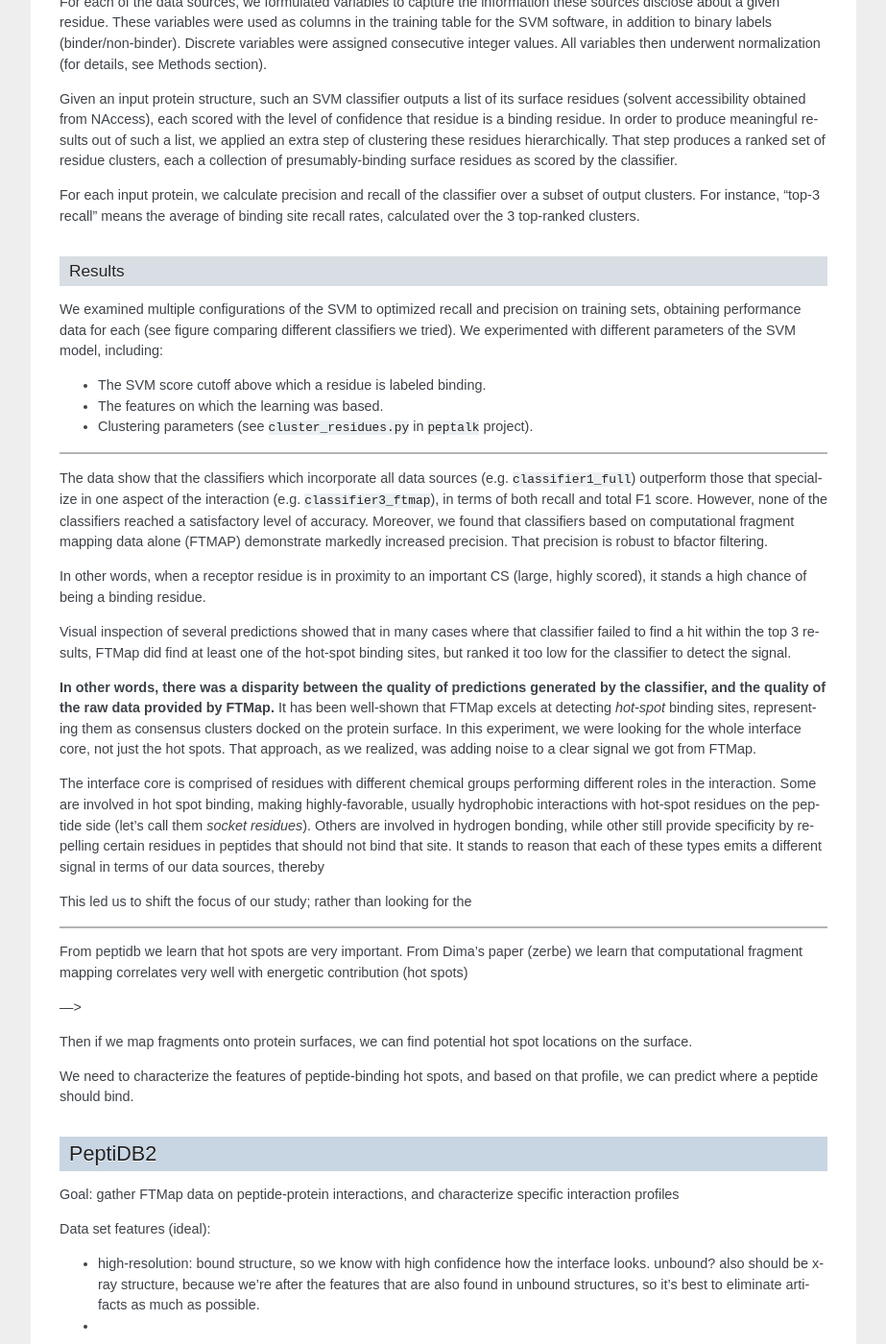
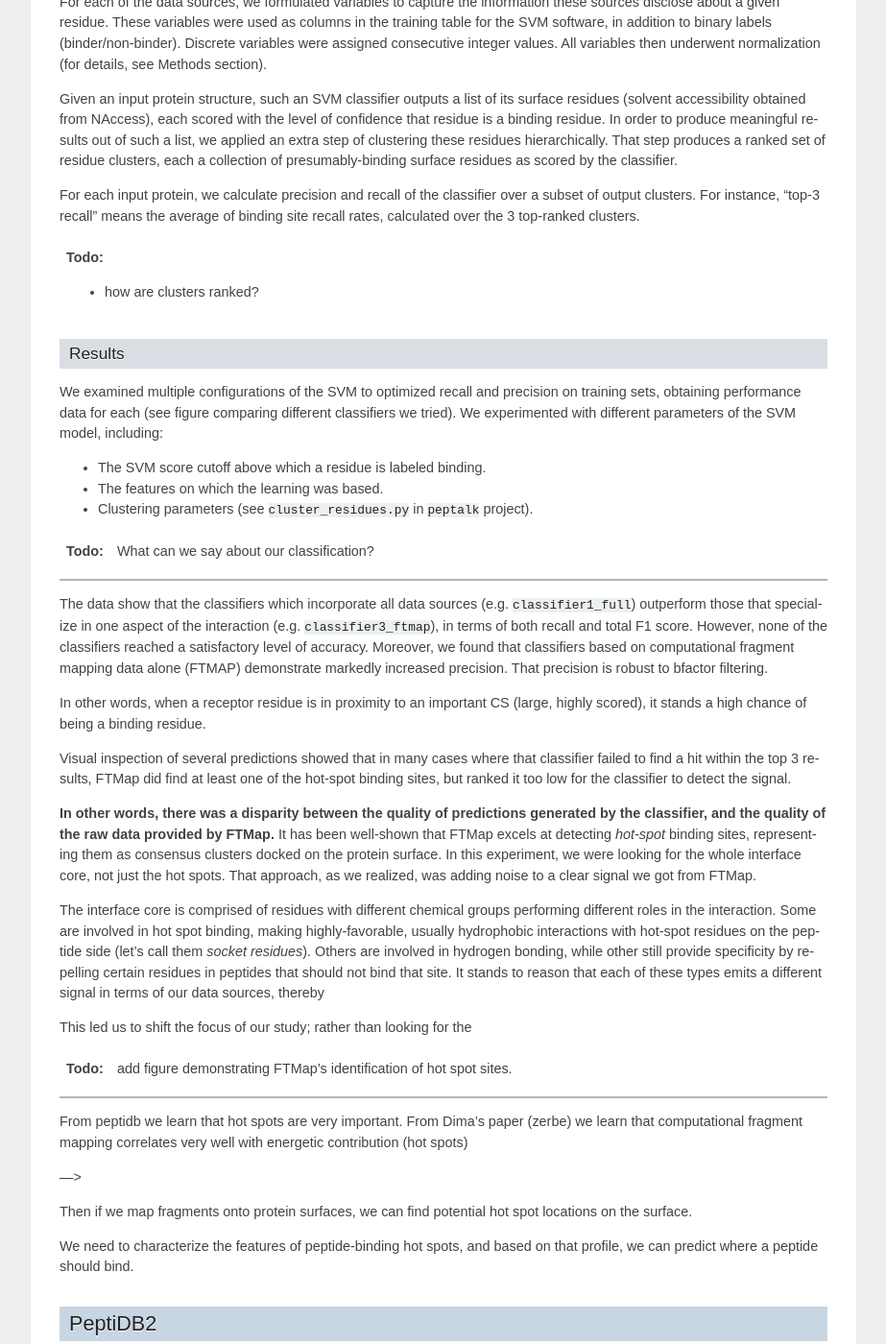
Before and after one commit to assaff/msc-thesis, a Sphinx documentation site: the page built from source/notes.rst, in a window 1280 px wide and 1400 px high, scrolled down 626 px. Shown: the whole window at 96% size, without its empty margins (198-1121 px from the left). Built offline with Sphinx 7.4.7, drawn with Linux system fonts in a browser that asks for light colours; formulas are drawn with MathJax 3.

Commit message:
added todo support in conf file

```diff
--- a/source/conf.py
+++ b/source/conf.py
@@ -402,3 +402,7 @@ pdf_use_numbered_links = True
 
 # Background images fitting mode
 pdf_fit_background_mode = 'scale'
+
+#####################################
+
+todo_include_todos = True
```
